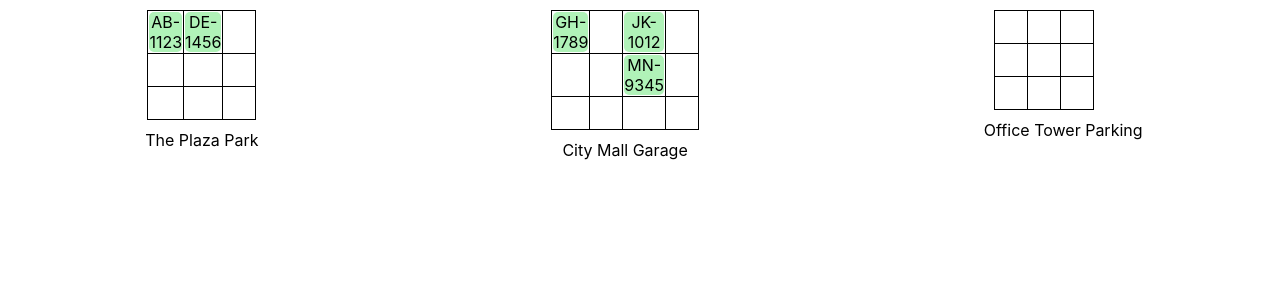
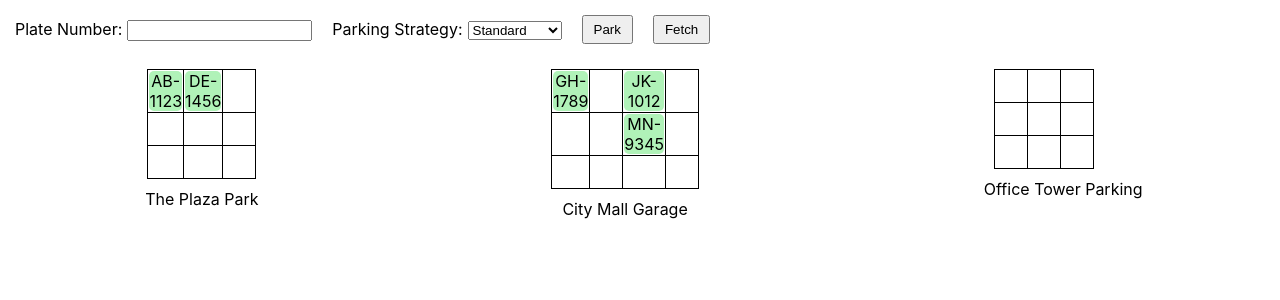
Before and after one commit to zaneshen314/day13-react-parking-lots, a React (Create React App) app: page / in a window 1280 px wide. Shown: the top 300 px of the page. Built offline with nearby package versions, Linux system fonts and the light colour scheme.

Commit message:
feat,add ParkingLotOperator.jsx

```diff
--- a/src/components/ParkingLotOperator.jsx
+++ b/src/components/ParkingLotOperator.jsx
@@ -1,10 +1,60 @@
-// src/components/ParkingLotOperator.js
-import React from 'react';
+import React, { useState } from 'react';
 
 const ParkingLotOperator = () => {
+    const [plateNumber, setPlateNumber] = useState('');
+    const [parkingStrategy, setParkingStrategy] = useState('Standard');
+
+    const handlePark = () => {
+        console.log(`Plate Number: ${plateNumber}, Parking Strategy: ${parkingStrategy}`);
+    };
+
+    const handleFetch = () => {
+        console.log(`Plate Number: ${plateNumber}`);
+    };
+
     return (
-        <div>
-            {/* ParkingLotOperator content goes here */}
+        <div style={{ display: 'flex', alignItems: 'center', gap: '10px', padding: '10px' }}>
+            <div style={{ padding: '5px' }}>
+                <label>
+                    Plate Number:
+                    <input
+                        type="text"
+                        value={plateNumber}
+                        onChange={(e) => setPlateNumber(e.target.value)}
+                        style={{ marginLeft: '5px' }}
+                    />
+                </label>
+            </div>
+            <div style={{ padding: '5px' }}>
+                <label>
+                    Parking Strategy:
+                    <select
+                        value={parkingStrategy}
+                        onChange={(e) => setParkingStrategy(e.target.value)}
+                        style={{ marginLeft: '5px' }}
+                    >
+                        <option value="Standard">Standard</option>
+                        <option value="Smart">Smart</option>
+                        <option value="SuperSmart">SuperSmart</option>
+                    </select>
+                </label>
+            </div>
+            <div style={{ padding: '5px' }}>
+                <button
+                    onClick={handlePark}
+                    style={{ backgroundColor: '#a7d9te', padding: '5px 10px' }}
+                >
+                    Park
+                </button>
+            </div>
+            <div style={{ padding: '5px' }}>
+                <button
+                    onClick={handleFetch}
+                    style={{ backgroundColor: '#a7d9te', padding: '5px 10px' }}
+                >
+                    Fetch
+                </button>
+            </div>
         </div>
     );
 };
```
